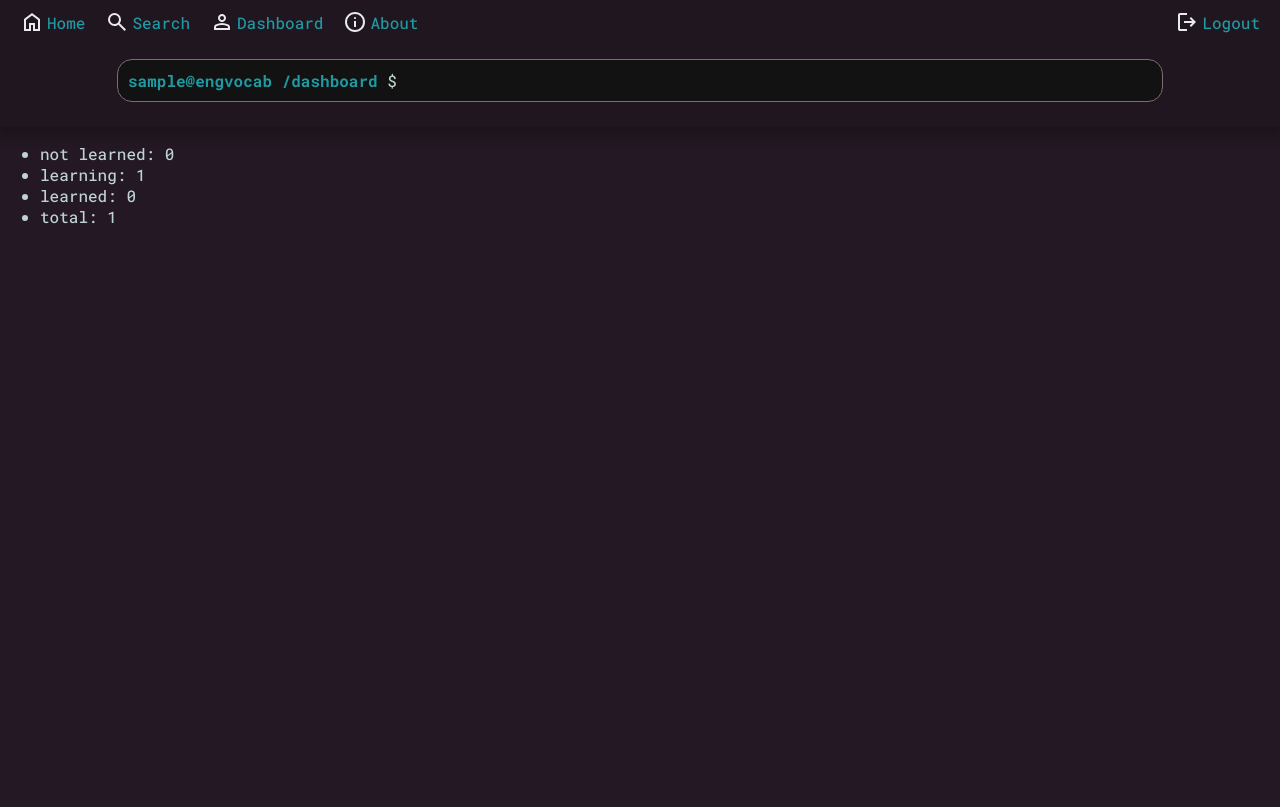
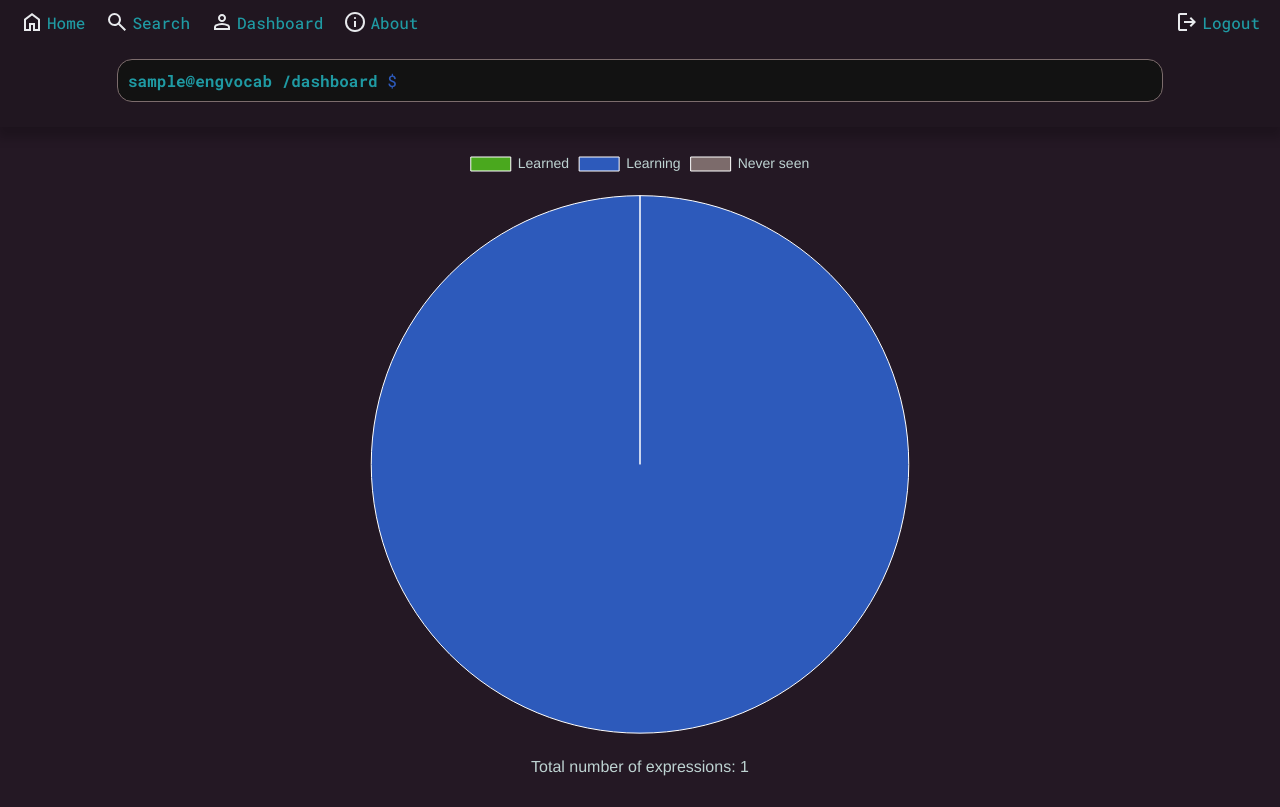
Before and after one commit to Gabritorre/engvocab, a Django app: page /dashboard in a window 1280 px wide. Before the commit the page ends 224 px from the top, so only its background shows below. Run offline with Django 5.2, Linux system fonts and the light colour scheme; a user stored in the database is signed in; tables that the repository leaves empty hold one stand-in row (values such as "Sample post").

Commit message:
Add chart in dashboard page

```diff
--- a/vocapp/static/vocapp/css/content_block.css
+++ b/vocapp/static/vocapp/css/content_block.css
@@ -291,3 +291,20 @@ main {
 						width: 95px;
 						text-align: end;
 					}
+
+
+/* progress.html */
+
+#main_progress {
+	display: flex;
+	flex-direction: column;
+	align-items: center;
+}
+
+#chart_container {
+	display:flex;
+	justify-content: center;
+	margin: 20px 0px;
+	height: 80vh;
+	width: 80vw;
+}
--- a/vocapp/static/vocapp/css/navbar.css
+++ b/vocapp/static/vocapp/css/navbar.css
@@ -46,3 +46,10 @@ nav {
 		border-radius: 15px;
 		width: 80vw;
 	}
+
+
+html {
+	color: rgb(124, 107, 107);
+	color: rgb(74, 168, 30);
+	color: rgb(45, 90, 187)
+}
--- a/vocapp/templates/vocapp/dashboard.html
+++ b/vocapp/templates/vocapp/dashboard.html
@@ -1,13 +1,65 @@
 {% extends "layout_template.html" %}
 
 {% block main %}
-<main>
-<ul>
-	<li>not learned: {{not_learned}}</li>
-	<li>learning: {{learning}}</li>
-	<li>learned: {{learned}}</li>
-	<li>total: {{total_expressions}}</li>
+<main id="main_progress">
+	<!-- <ul>
+		<li>not learned: {{not_learned}}</li>
+		<li>learning: {{learning}}</li>
+		<li>learned: {{learned}}</li>
+		<li>total: {{total_expressions}}</li>
+	</ul> -->
+		<div id="chart_container">
+			<canvas id="chart"></canvas>
+		</div>
 
-</ul>
 </main>
+<script src="https://cdn.jsdelivr.net/npm/chart.js"></script>
+
+<script>
+const canvas = document.getElementById('chart');
+
+new Chart(canvas, {
+	type: 'pie',
+	data: {
+		labels: ['Learned', 'Learning', 'Never seen'],
+		datasets: [{
+			label: 'Epressions',
+
+			data: ["{{learned}}", "{{learning}}", "{{not_learned}}"],
+			backgroundColor: [
+				'rgb(74, 168, 30)',
+				'rgb(45, 90, 187)',
+				'rgb(124, 107, 107)',
+			],
+			hoverOffset: 15,
+			borderWidth: 1,
+			hoverBorderWidth: 2,
+		}]
+	},
+	options: {
+		radius: "95%",
+		plugins: {
+			subtitle: {
+                display: true,
+                text: 'Total number of expressions: {{total_expressions}}',
+				position: 'bottom',
+				color: 'rgb(190, 211, 210)',
+				font: {
+					size: 16,
+				},
+				padding: 10,
+            },
+			legend: {
+                display: true,
+                labels: {
+                    color: 'rgb(190, 211, 210)',
+					font: {
+						size: 14,
+					},
+                }
+            }
+        },
+	}
+});
+</script>
 {% endblock %}
```
